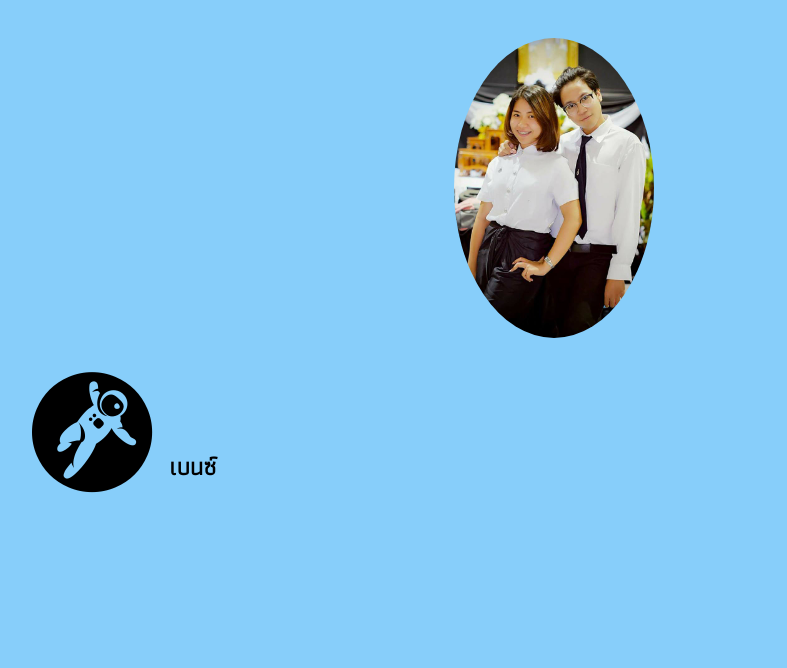
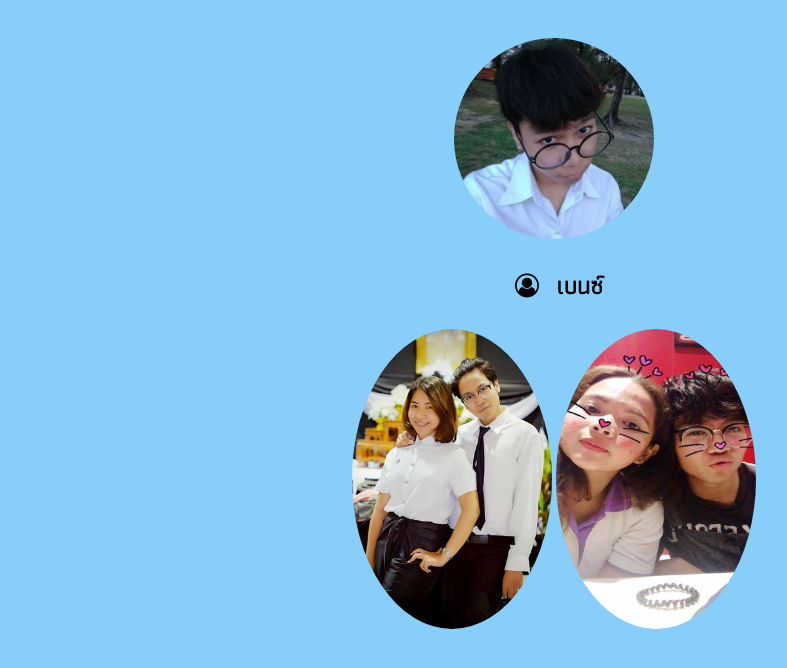
Before and after one commit to 5830213036/demoprofile, a plain HTML site: page index.html in a window 1280 px wide. Shown: the whole page, without its empty margins (86-873 px from the left). Drawn offline with Linux system fonts and the light colour scheme.

Commit message:
add photo

```diff
--- a/index.css
+++ b/index.css
@@ -22,6 +22,7 @@ h2{
 .profile-pic {
     margin: auto;
     text-align: center;
+
 }
 
 .card {
--- a/index.html
+++ b/index.html
@@ -11,8 +11,15 @@
 
 </head>
 <body>
-    <div class="profile-pic">   <img class="img-circle" src="images/1.jpg" alt="" >     </div>
-    <h2> <i class="fa fa-grav fa-5x" aria-hidden="true"></i>   เบนซ์   </h2>
+    <div class="profile-pic">   <img class="img-circle" src="images/2.jpg" alt="" >    </div>
+    <center><h2> <i class="fa fa-user-circle-o" aria-hidden="true"></i>   เบนซ์   </h2></center>
+   <center> <table>
+        <tr>
+            <td><div class="profile-pic">   <img class="img-circle" src="images/1.jpg" alt="" height="300">    </div></td>
+            <td><div class="profile-pic">   <img class="img-circle" src="images/3.jpg" alt="" height="300">    </div></td>
+        </tr>
+    </table></center>
+
 
 </body>
 </html>
```
